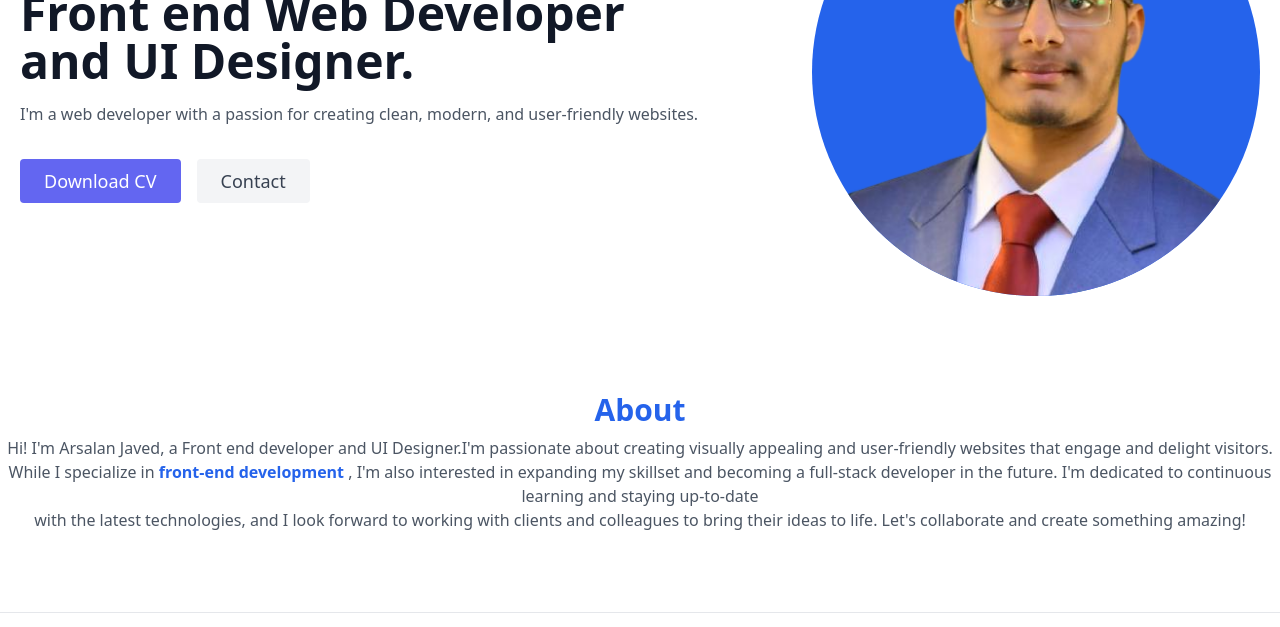
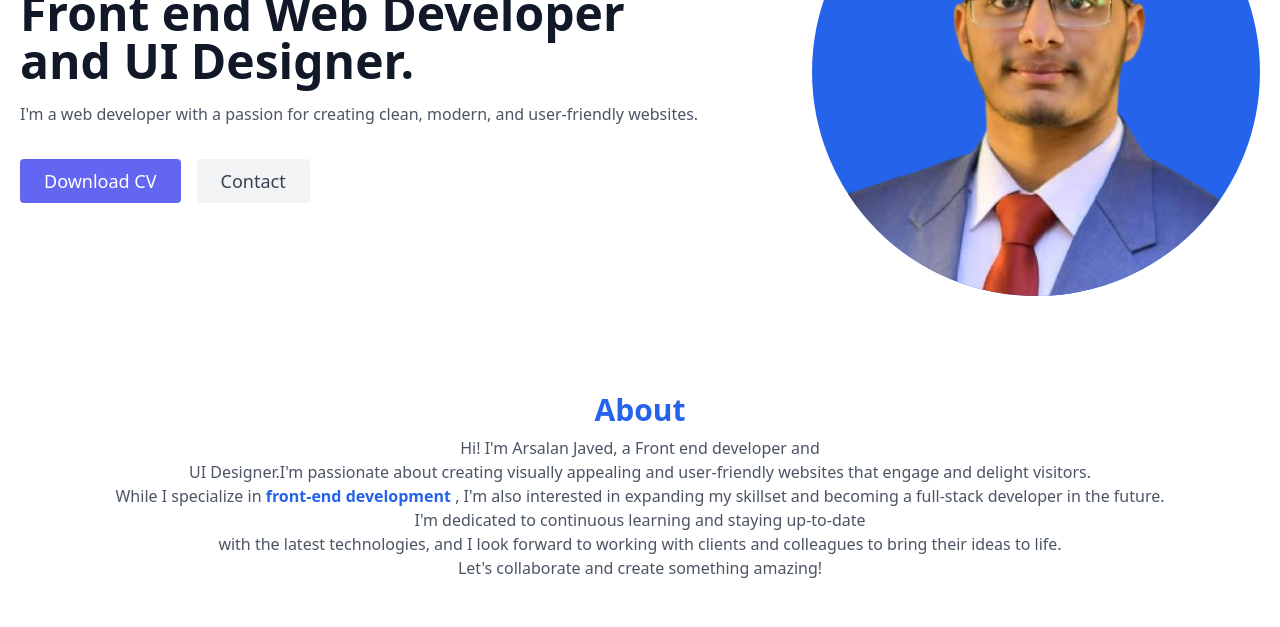
Before and after one commit to Arsalan40/ArsalanJaved, a plain HTML site: page index.html in a window 1280 px wide. Shown: the part 325-952 px from the top of the page. Drawn offline with nearby package versions, Linux system fonts and the light colour scheme.

Commit message:
Update index.html

```diff
--- a/index.html
+++ b/index.html
@@ -66,17 +66,17 @@
         About
       </h1>
       <div class="container text-center">
-        <p>
-          Hi! I'm Arsalan Javed, a Front end developer and UI Designer.I'm
+       <p>
+          Hi! I'm Arsalan Javed, a Front end developer and<br> UI Designer.I'm
           passionate about creating visually appealing and user-friendly
-          websites that engage and delight visitors.
+          websites that engage and delight visitors.<br />
           While I specialize in
           <span class="text-blue-600 font-bold">front-end development</span>
           , I'm also interested in expanding my skillset and becoming a
-          full-stack developer in the future.
+          full-stack developer in the future.<br />
           I'm dedicated to continuous learning and staying up-to-date<br> with the
           latest technologies, and I look forward to working with clients and
-          colleagues to bring their ideas to life. Let's collaborate and
+          colleagues to bring their ideas to life. <br />Let's collaborate and
           create something amazing!
         </p>
       </div>
```
